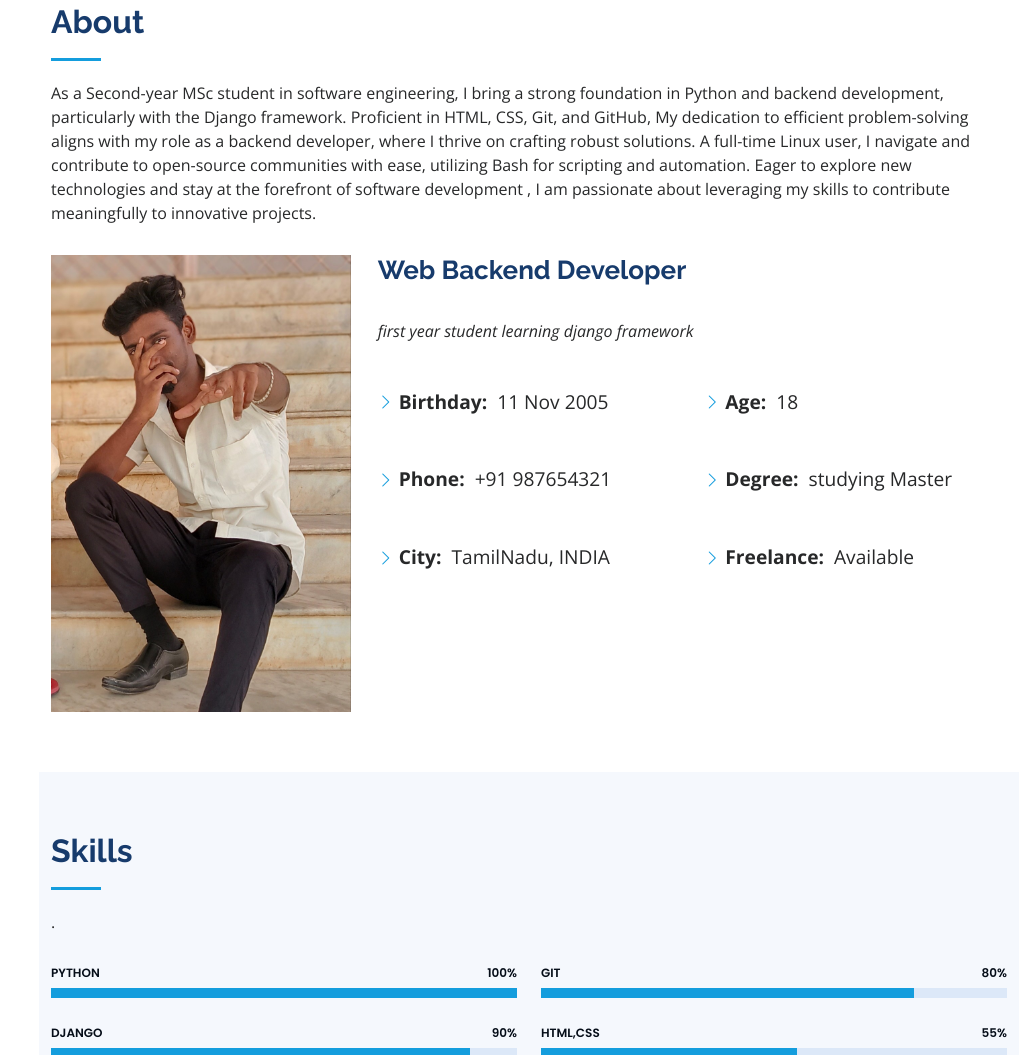
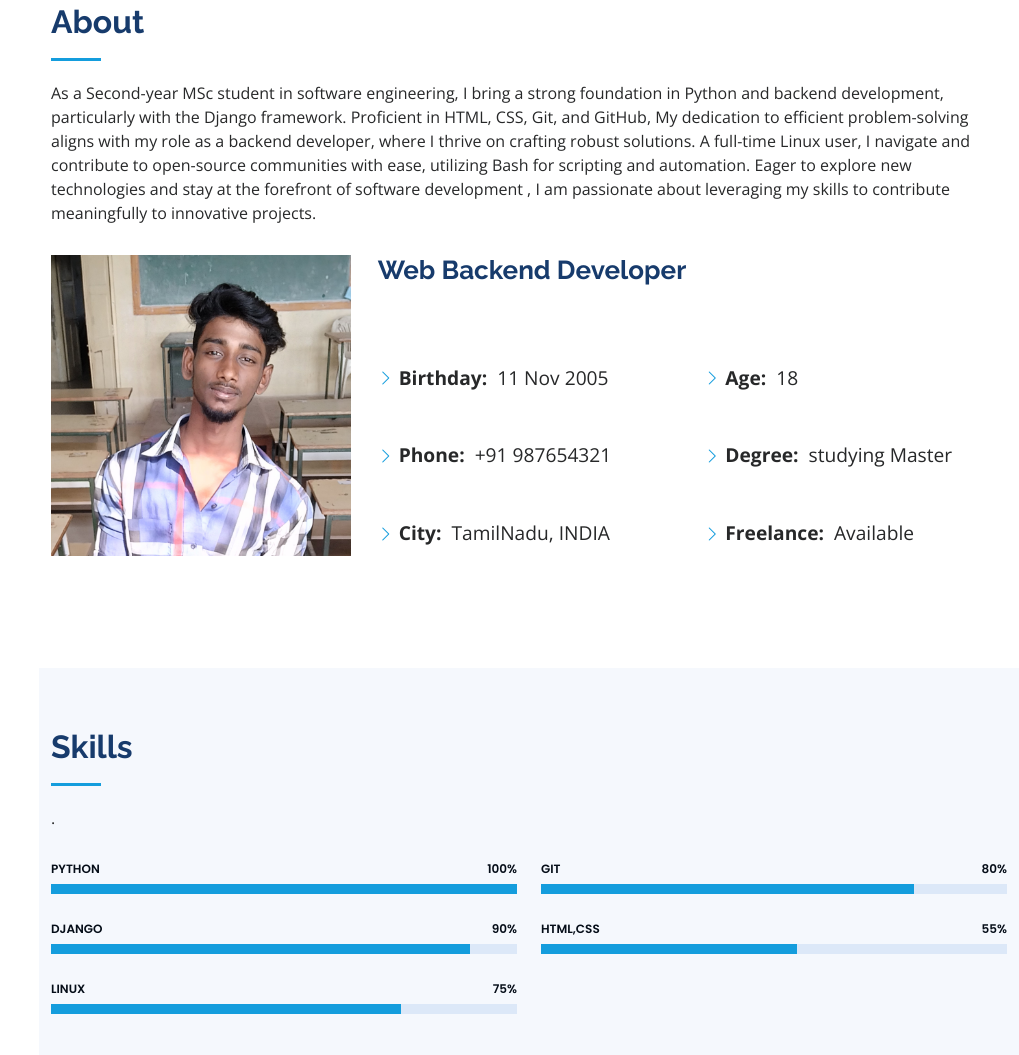
Before and after one commit to dhilipmpms/portfolio, a plain HTML site: page index.html in a window 1280 px wide. Shown: the part 857-1912 px from the top of the page, without its empty margins (261-1280 px from the left). Drawn offline with nearby package versions, Linux system fonts and the light colour scheme; files whose address does not match are found by name.

Commit message:
profile changed

```diff
--- a/index.html
+++ b/index.html
@@ -77,7 +77,7 @@
   <section id="hero" class="d-flex flex-column justify-content-center align-items-center">
     <div class="hero-container" data-aos="fade-in">
       <h1>Dhilip</h1>
-      <p>I'm <span class="typed" data-typed-items=" Developer, Freelancer,Foss Enthusiast"></span></p>
+      <p>I'm <span class="typed" data-typed-items=" Developer, Freelancer,Foss Activist"></span></p>
     </div>
   </section><!-- End Hero -->
 
@@ -101,12 +101,12 @@
 
         <div class="row">
           <div class="col-lg-4" data-aos="fade-right">
-            <img src="assets/img/dhilip.jpg" class="img-fluid" alt="" style="width: 300px">
+            <img src="assets/img/profile.jpg" class="img-fluid" alt="" style="width: 300px">
           </div>
           <div class="col-lg-8 pt-4 pt-lg-0 content" data-aos="fade-left">
             <h3> Web Backend Developer</h3><br>
             <p class="fst-italic">
-              first year student learning django framework
+              <!-- first year student learning django framework -->
             </p>
             <br>
             <div class="row">
```
Also changed, not shown: assets/img/IMG_20231010_184237.jpg (deleted), assets/img/dhilip.jpg (deleted), assets/img/hero-bg.jpg (deleted), assets/img/profile.jpg (added).
